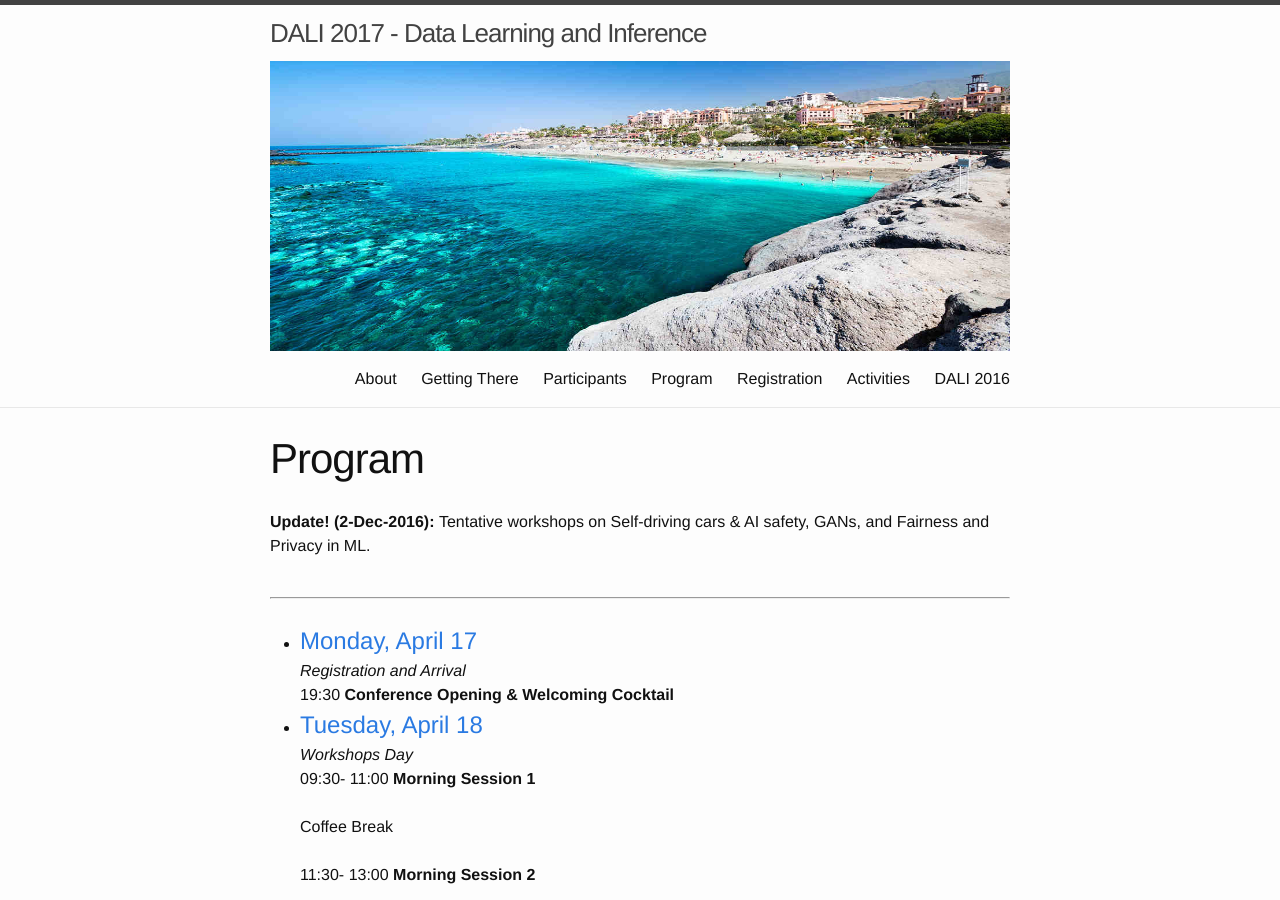
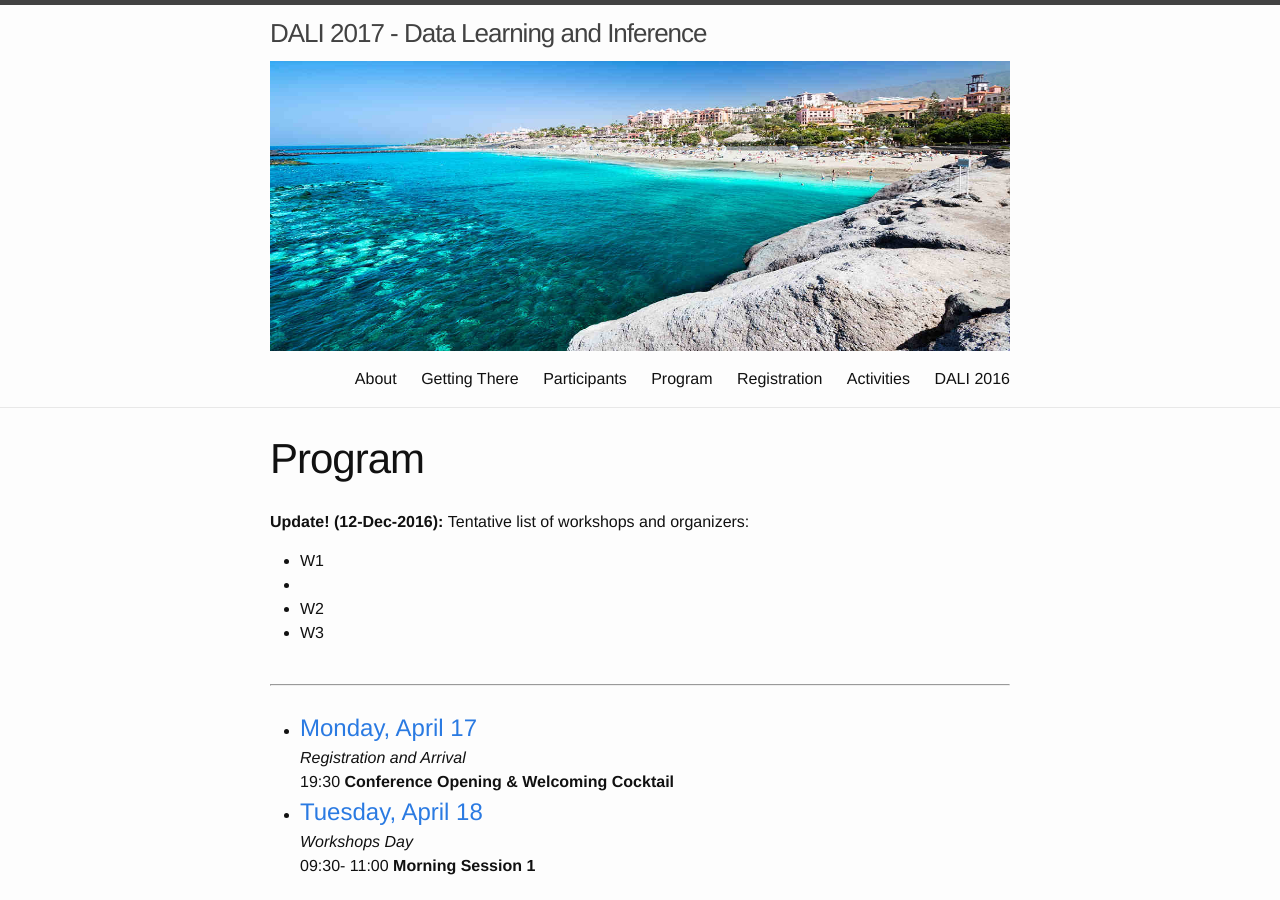
Before and after one commit to dalimeeting/dalimeeting.github.io, a Jekyll site: the page built from program.html, in a window 1280 px wide and 900 px high. Built offline with Jekyll 4.4.1, drawn with Linux system fonts in a browser that asks for light colours.

Commit message:
Adding Workshop Info

```diff
--- a/_layouts/program.html
+++ b/_layouts/program.html
@@ -3,7 +3,17 @@ layout: page
 title: Program
 ---
 
-<p> <b> Update! (2-Dec-2016): </b>Tentative workshops on Self-driving cars & AI safety, GANs, and Fairness and Privacy in ML.  </p>
+<!-- <p> <b> Update! (2-Dec-2016): </b>Tentative workshops on Self-driving cars & AI safety, GANs, and Fairness and Privacy in ML.  </p>
+-->
+
+<p> <b> Update! (12-Dec-2016): </b> Tentative list of workshops and organizers: </p>
+
+<ul>
+  <li>W1 <li>
+  <li>W2 </li>
+  <li>W3 </li>
+</ul>
+
 
 <br>
 <hr>
```
